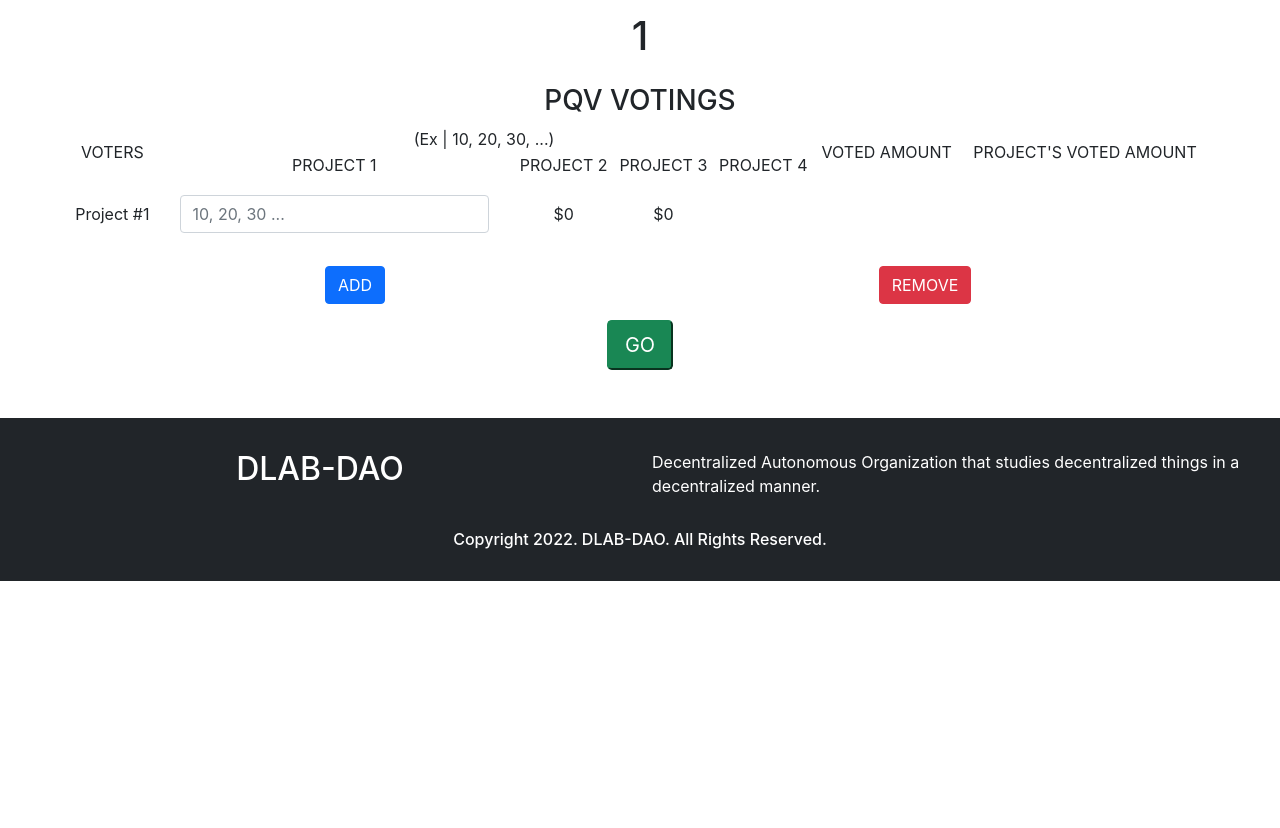
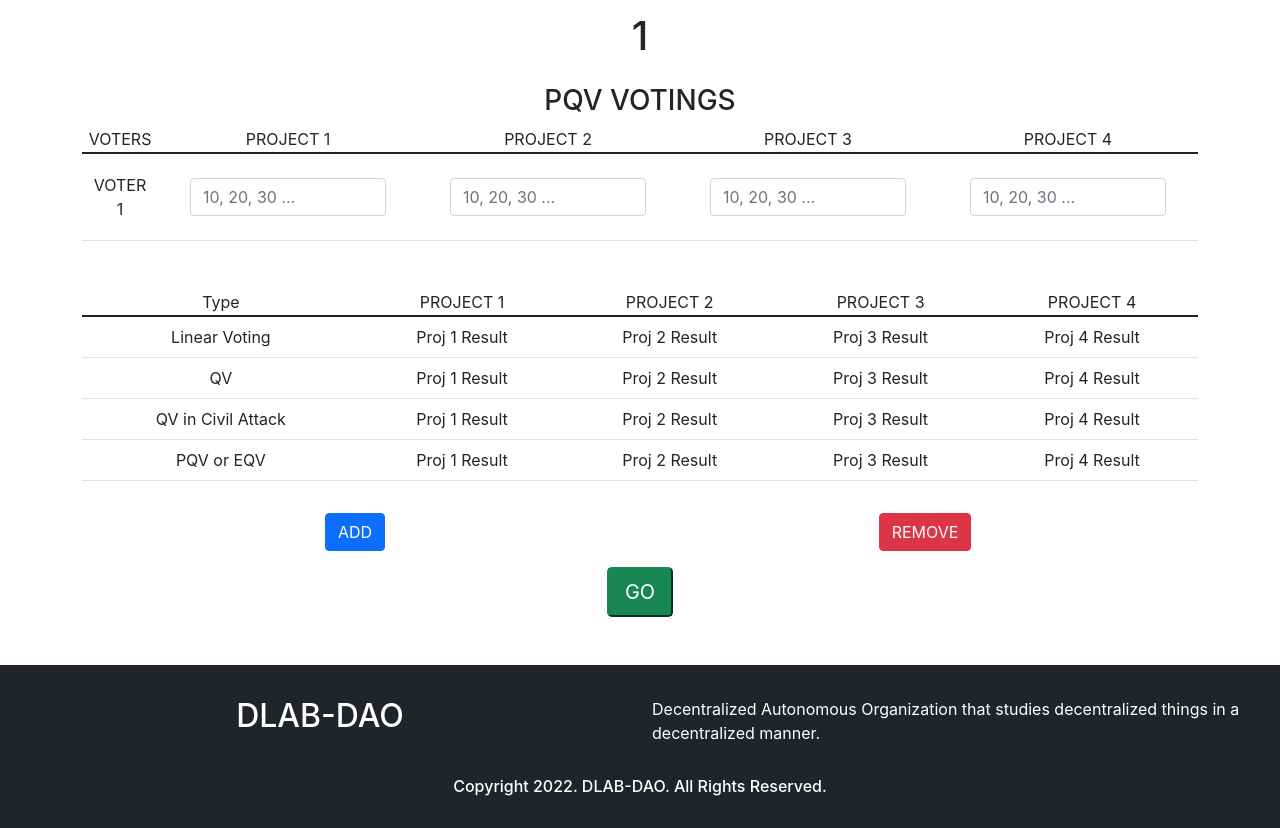
Before and after one commit to D3LAB-DAO/PQV-Calculator, a React (Create React App) app: page / in a window 1280 px wide. Shown: the part 1100-1928 px from the top of the page. Before the commit the page ends 1681 px from the top, so only its background shows below. Built offline with nearby package versions, Linux system fonts and the light colour scheme.

Commit message:
update voting table

```diff
--- a/src/components/inputcard.js
+++ b/src/components/inputcard.js
@@ -1,28 +1,31 @@
 import styled from "styled-components";
-import { projListContext } from "./pqv";
+import { voterListContext } from "./pqv";
 import { useContext } from "react";
 
 const InputCard = (props) => {
-  const projListProps = useContext(projListContext);
+  const voterListProps = useContext(voterListContext);
   const index = props.index;
+  const projIndex = props.projIndex;
 
-  const handleInputChange = (e, index) => {
+  const handleInputChange = (e, index, projIndex) => {
     const voting = e.target.value;
-    const tmp = [...projListProps.projList];
-    tmp[index - 1].voting = voting;
-    projListProps.setProjList(tmp);
+    const tmp = [...voterListProps.voterList];
+    tmp[index].projList[projIndex] = voting;
+    voterListProps.setVoterList(tmp);
   };
 
   return (
     <div className="container mt-3">
-      <div className="row">
+      <div className="row justify-content-center">
+        <div className="col">
           <div class="input-group mb-3">
             <input
               type="text"
               class="form-control"
               placeholder="10, 20, 30 ..."
-            onChange={(e) => handleInputChange(e, index)}
+              onChange={(e) => handleInputChange(e, index, projIndex)}
             />
+          </div>
         </div>
       </div>
     </div>
--- a/src/components/pqv.js
+++ b/src/components/pqv.js
@@ -2,28 +2,37 @@ import styled from "styled-components";
 import { useEffect, useState } from "react";
 import { createContext } from "react";
 
-import ProjList from "./projlist";
+import VoterList from "./voterlist";
+import VotingResult from "./votingresult";
 
-export const projListContext = createContext();
+export const voterListContext = createContext();
 
 const PQV = () => {
-  const [totalVote, setTotalVote] = useState();
-  const [projList, setProjList] = useState([{ index: 1, voting: "" }]);
+  const [voterList, setVoterList] = useState([
+    { index: 0, projList: ["", "", "", ""] },
+  ]);
 
   useEffect(() => {
-    console.log(projList);
-    console.log(totalVote);
+    console.log(voterList);
+    console.log(voterList.length);
   });
 
   const addList = () => {
-    const tmp = [...projList, { index: projList.length + 1, voting: "" }];
-    setProjList(tmp);
+    const tmp = [
+      ...voterList,
+      { index: voterList.length, projList: ["", "", "", ""] },
+    ];
+    setVoterList(tmp);
   };
 
   const removeList = () => {
-    const tmp = [...projList];
+    const tmp = [...voterList];
     tmp.pop();
-    setProjList(tmp);
+    setVoterList(tmp);
+  };
+
+  const popupAlert = () => {
+    return alert("No More Voters!");
   };
 
   return (
@@ -32,36 +41,53 @@ const PQV = () => {
         <div className="col">
           <div className="mb-4">
             <h3>NUMBER OF VOTERS</h3>
-            <h1>{projList.length}</h1>
+            <h1>{voterList.length}</h1>
           </div>
         </div>
       </div>
       <div className="row mb-3">
         <h3>PQV VOTINGS</h3>
-        <table>
-          <tr className="table-bordered">
-            <td rowspan="2">VOTERS</td>
-            <td colspan="4">(Ex | 10, 20, 30, ...)</td>
-            <td rowspan="2">VOTED AMOUNT</td>
-            <td rowspan="2">PROJECT'S VOTED AMOUNT</td>
-          </tr>
-          <tr>
+        <div class="table-responsive">
+          <table className="table align-middle">
+            <thead>
+              <td>VOTERS</td>
               <td>PROJECT 1</td>
               <td>PROJECT 2</td>
               <td>PROJECT 3</td>
               <td>PROJECT 4</td>
-          </tr>
-          <projListContext.Provider value={{ projList, setProjList }}>
-            {projList.map((e) => (
-              <ProjList index={e.index} voting={e.voting} />
+            </thead>
+            <tbody>
+              <voterListContext.Provider value={{ voterList, setVoterList }}>
+                {voterList.map((e) => (
+                  <VoterList index={e.index} />
                 ))}
-          </projListContext.Provider>
+              </voterListContext.Provider>
+            </tbody>
+          </table>
+          <div class="table-responsive mt-5">
+            <table className="table">
+              <thead>
+                <td>Type</td>
+                <td>PROJECT 1</td>
+                <td>PROJECT 2</td>
+                <td>PROJECT 3</td>
+                <td>PROJECT 4</td>
+              </thead>
+              <tbody>
+                <VotingResult />
+              </tbody>
             </table>
           </div>
-      <projListContext.Provider value={{ projList, setProjList }}>
+        </div>
+      </div>
+      <voterListContext.Provider value={{ voterList, setVoterList }}>
         <div className="row mb-3">
           <div className="col">
-            <button type="button" className="btn btn-primary" onClick={addList}>
+            <button
+              type="button"
+              className="btn btn-primary"
+              onClick={voterList.length < 10 ? addList : popupAlert}
+            >
               ADD
             </button>
           </div>
@@ -82,7 +108,7 @@ const PQV = () => {
             </button>
           </div>
         </div>
-      </projListContext.Provider>
+      </voterListContext.Provider>
     </div>
   );
 };
--- a/src/components/projlist.js
+++ /dev/null
@@ -1,20 +0,0 @@
-import { useState } from "react";
-import styled from "styled-components";
-import InputCard from "./inputcard";
-
-const ProjList = (props) => {
-  const index = props.index;
-
-  return (
-    <tr>
-      <td>Project #{index}</td>
-      <td>
-        <InputCard index={index} />
-      </td>
-      <td>$0</td>
-      <td>$0</td>
-    </tr>
-  );
-};
-
-export default ProjList;
--- /dev/null
+++ b/src/components/voterlist.js
@@ -0,0 +1,27 @@
+import { useState } from "react";
+import styled from "styled-components";
+import InputCard from "./inputcard";
+
+const VoterList = (props) => {
+  const index = props.index;
+
+  return (
+    <tr>
+      <td>VOTER {index + 1}</td>
+      <td>
+        <InputCard index={index} projIndex={0} />
+      </td>
+      <td>
+        <InputCard index={index} projIndex={1} />
+      </td>
+      <td>
+        <InputCard index={index} projIndex={2} />
+      </td>
+      <td>
+        <InputCard index={index} projIndex={3} />
+      </td>
+    </tr>
+  );
+};
+
+export default VoterList;
--- /dev/null
+++ b/src/components/votingresult.js
@@ -0,0 +1,38 @@
+import styled from "styled-components";
+
+const VotingResult = (props) => {
+  return (
+    <>
+      <tr>
+        <td>Linear Voting</td>
+        <td>Proj 1 Result</td>
+        <td>Proj 2 Result</td>
+        <td>Proj 3 Result</td>
+        <td>Proj 4 Result</td>
+      </tr>
+      <tr>
+        <td>QV</td>
+        <td>Proj 1 Result</td>
+        <td>Proj 2 Result</td>
+        <td>Proj 3 Result</td>
+        <td>Proj 4 Result</td>
+      </tr>
+      <tr>
+        <td>QV in Civil Attack</td>
+        <td>Proj 1 Result</td>
+        <td>Proj 2 Result</td>
+        <td>Proj 3 Result</td>
+        <td>Proj 4 Result</td>
+      </tr>
+      <tr>
+        <td>PQV or EQV</td>
+        <td>Proj 1 Result</td>
+        <td>Proj 2 Result</td>
+        <td>Proj 3 Result</td>
+        <td>Proj 4 Result</td>
+      </tr>
+    </>
+  );
+};
+
+export default VotingResult;
```
Lines whose indentation alone changed are shown as unchanged.
